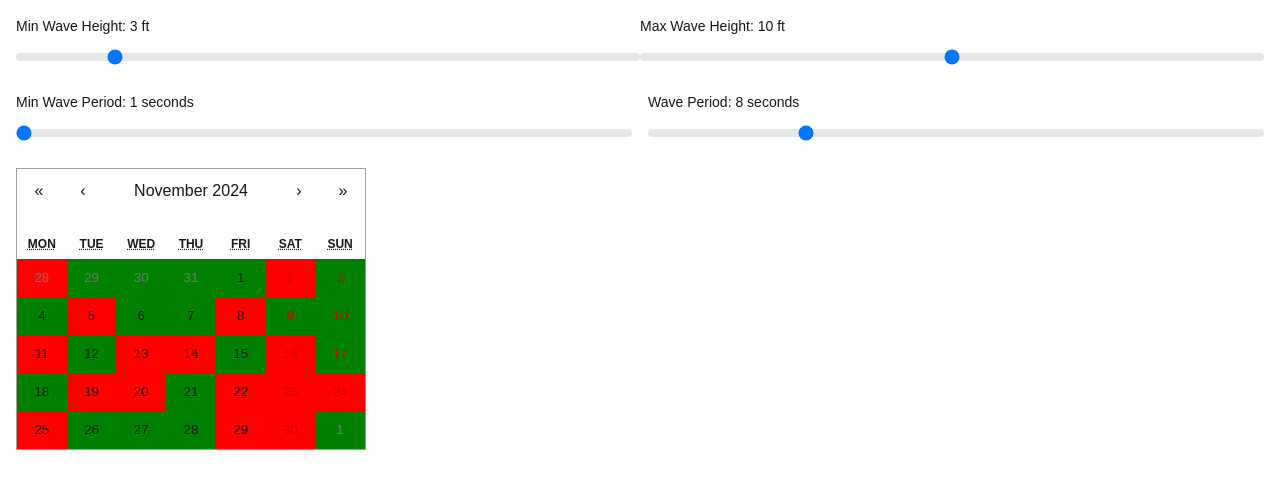
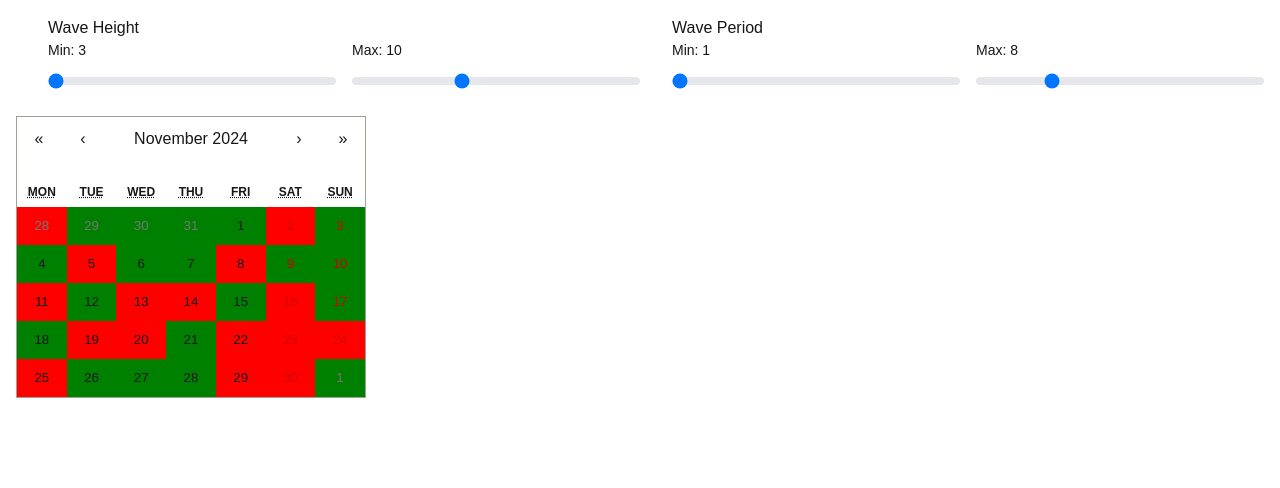
Before and after one commit to niole/ship-weather, a Next.js app: page / in a window 1280 px wide. Shown: the top 488 px of the page. Built offline with nearby package versions, Linux system fonts and the light colour scheme.

Commit message:
Refactor range controls

```diff
--- a/app/page.tsx
+++ b/app/page.tsx
@@ -101,10 +101,47 @@ function fetchPredictions(
 
 }
 
+function RangeControls({ range, setRange, label}: { label: string,range: [number, number], setRange: (range: [number, number]) => void }) {
+  const [min, max] = range;
+  return (
+      <div className="mb-6 flex flex-1 flex-col ml-8">
+        <div>
+          {label}
+        </div>
+        <div className="flex flex-row">
+          <div className="flex-1">
+            <label className="block text-sm font-medium mb-2">
+              Min: {min}
+            </label>
+            <input type="range"
+              min="4"
+              max="20"
+              value={min}
+              onChange={(e) => setRange([Number(e.target.value), range[1]])}
+              className="w-full h-2 bg-gray-200 rounded-lg appearance-none cursor-pointer"
+            />
+          </div>
+          <div className="flex-1 ml-4">
+            <label className="block text-sm font-medium mb-2">
+              Max: {max}
+            </label>
+            <input
+              type="range"
+              min="4"
+              max="20"
+              value={max}
+              onChange={(e) => setRange([range[0], Number(e.target.value)])}
+              className="w-full h-2 bg-gray-200 rounded-lg appearance-none cursor-pointer"
+            />
+          </div>
+        </div>
+      </div>
+  );
+}
+
 export default function Home() {
   const [waveHeightRange, setWaveHeightRange] = useState<[number, number]>([3, 10]); // Default 3-10 feet
   const [wavePeriodRange, setWavePeriodRange] = useState<[number, number]>([1, 8]); // Default 8 seconds
-  const [minWavePeriod, maxWavePeriod] = wavePeriodRange;
   const [predictionMap, setDayPredictions] = useState<Record<string, number>>({});
   const [calendarView, setCalendarView] = useState<{ view: string, activeStartDate: Date }>({view: 'month', activeStartDate: new Date()});
 
@@ -115,61 +152,9 @@ export default function Home() {
 
   return (
     <div className="p-4">
-      <div className="mb-6 flex">
-        <div className="flex-1">
-          <label className="block text-sm font-medium mb-2">
-            Min Wave Height: {waveHeightRange[0]} ft
-          </label>
-          <input
-            type="range"
-            min="0"
-            max="20"
-            value={waveHeightRange[0]}
-            onChange={(e) => setWaveHeightRange([Number(e.target.value), waveHeightRange[1]])}
-            className="w-full h-2 bg-gray-200 rounded-lg appearance-none cursor-pointer"
-          />
-        </div>
-        <div className="flex-1">
-          <label className="block text-sm font-medium mb-2">
-            Max Wave Height: {waveHeightRange[1]} ft
-          </label>
-          <input
-            type="range"
-            min="0"
-            max="20"
-            value={waveHeightRange[1]}
-            onChange={(e) => setWaveHeightRange([waveHeightRange[0], Number(e.target.value)])}
-            className="w-full h-2 bg-gray-200 rounded-lg appearance-none cursor-pointer"
-          />
-        </div>
-      </div>
-
-      <div className="mb-6 flex">
-        <div className="flex-1">
-          <label className="block text-sm font-medium mb-2">
-            Min Wave Period: {minWavePeriod} seconds
-          </label>
-          <input type="range"
-            min="4"
-            max="20"
-            value={minWavePeriod}
-            onChange={(e) => setWavePeriodRange([Number(e.target.value), wavePeriodRange[1]])}
-            className="w-full h-2 bg-gray-200 rounded-lg appearance-none cursor-pointer"
-          />
-        </div>
-        <div className="flex-1 ml-4">
-          <label className="block text-sm font-medium mb-2">
-            Wave Period: {maxWavePeriod} seconds
-          </label>
-          <input
-            type="range"
-            min="4"
-            max="20"
-            value={maxWavePeriod}
-            onChange={(e) => setWavePeriodRange([wavePeriodRange[0], Number(e.target.value)])}
-            className="w-full h-2 bg-gray-200 rounded-lg appearance-none cursor-pointer"
-          />
-        </div>
+      <div className="flex">
+        <RangeControls label="Wave Height" range={waveHeightRange} setRange={setWaveHeightRange} />
+        <RangeControls label="Wave Period" range={wavePeriodRange} setRange={setWavePeriodRange} />
       </div>
       <Calendar
         onActiveStartDateChange={({ view, activeStartDate }) => setCalendarView({view, activeStartDate: activeStartDate ?? new Date()})}
```
